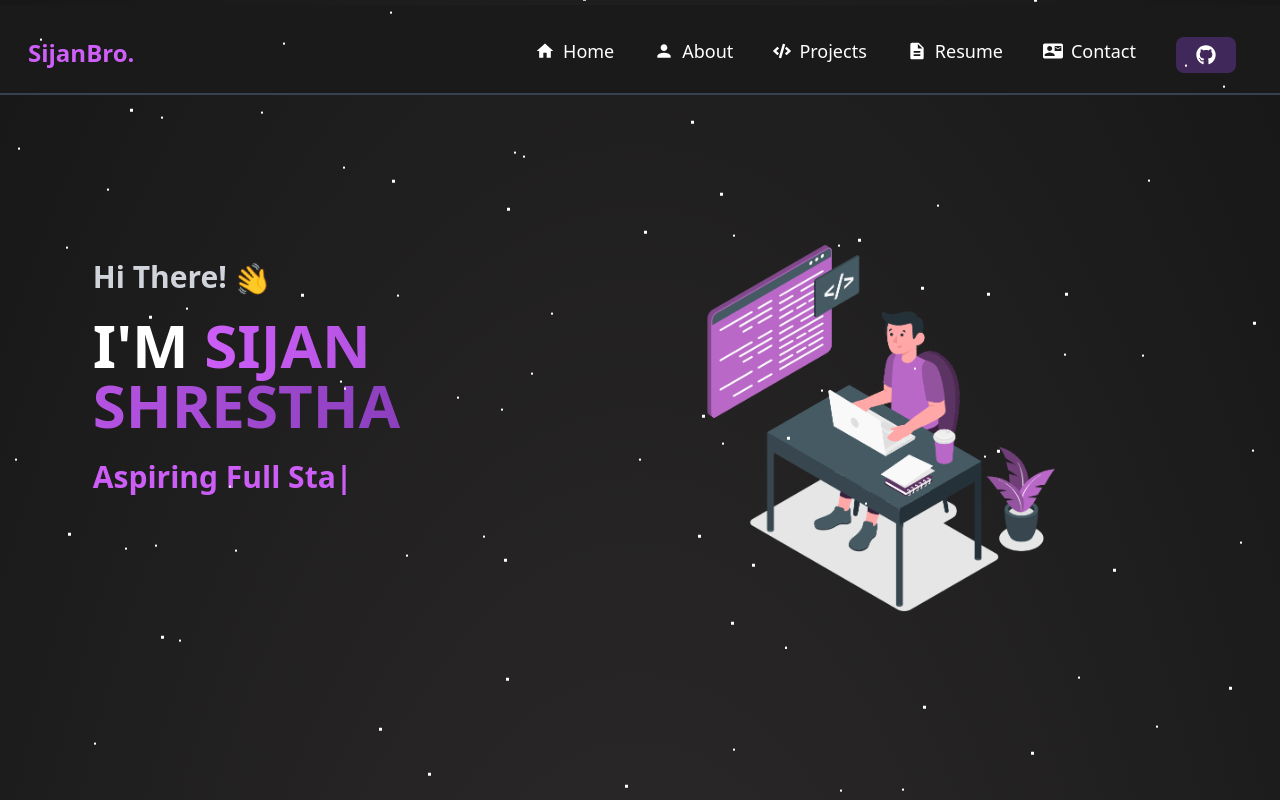
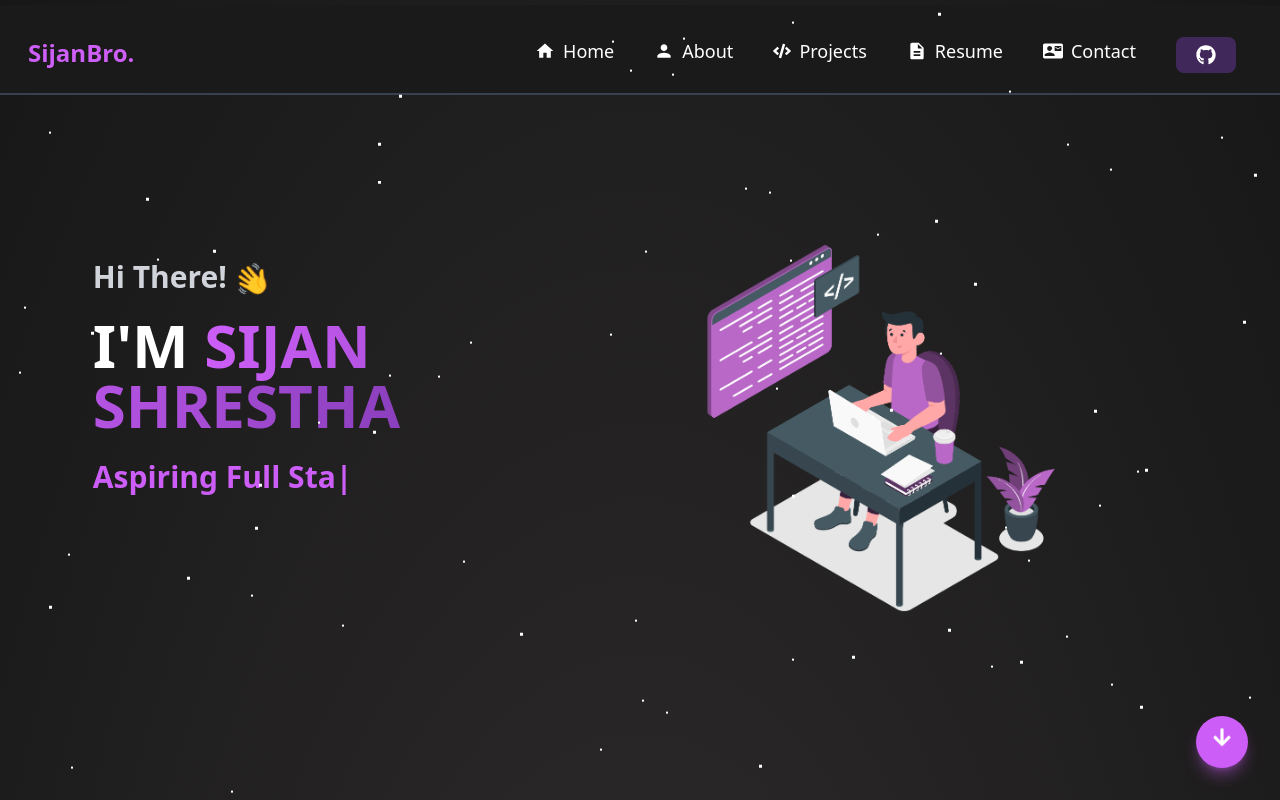
Before and after one commit to sijanbroo/Portfolio, a React (Vite) app: page / in a window 1280 px wide. Shown: the top 800 px of the page. Built offline with nearby package versions, Linux system fonts and the light colour scheme; no server answers.

Commit message:
added scroll button

```diff
--- a/src/App.jsx
+++ b/src/App.jsx
@@ -4,6 +4,7 @@ import Resume from "./components/Resume.jsx";
 import Projects from "./components/Projects.jsx";
 import Home from "./components/Home.jsx";
 import Footer from "./components/Footer.jsx";
+import ScrollButton from "./components/ScrollButton.jsx";
 import { Routes, Route } from "react-router-dom";
 import { ToastContainer } from "react-toastify";
 import "react-toastify/dist/ReactToastify.css";
@@ -29,6 +30,7 @@ function App() {
         </Routes>
       </main>
 
+      <ScrollButton />
       <Footer />
     </div>
   );
--- /dev/null
+++ b/src/components/ScrollButton.jsx
@@ -0,0 +1,69 @@
+import React, { useState, useEffect } from "react";
+import { FaArrowUp, FaArrowDown } from "react-icons/fa";
+
+function ScrollButton() {
+  const [scrollDirection, setScrollDirection] = useState("down");
+  const [visible, setVisible] = useState(true);
+
+  useEffect(() => {
+    const handleScroll = () => {
+      const scrollTop =
+        window.pageYOffset || document.documentElement.scrollTop;
+      const scrollHeight = document.documentElement.scrollHeight;
+      const clientHeight = document.documentElement.clientHeight;
+
+      // Calculate how far user has scrolled (percentage)
+      const scrollPercentage =
+        (scrollTop / (scrollHeight - clientHeight)) * 100;
+
+      // Show up arrow when scrolled past 10%, down arrow otherwise
+      if (scrollPercentage > 10) {
+        setScrollDirection("up");
+      } else {
+        setScrollDirection("down");
+      }
+
+      // Always keep button visible
+      setVisible(true);
+    };
+
+    window.addEventListener("scroll", handleScroll);
+    handleScroll(); // Check initial position
+
+    return () => window.removeEventListener("scroll", handleScroll);
+  }, []);
+
+  const handleClick = () => {
+    if (scrollDirection === "up") {
+      // Scroll to top
+      window.scrollTo({
+        top: 0,
+        behavior: "smooth",
+      });
+    } else {
+      // Scroll down one viewport height
+      window.scrollTo({
+        top: window.pageYOffset + window.innerHeight,
+        behavior: "smooth",
+      });
+    }
+  };
+
+  if (!visible) return null;
+
+  return (
+    <button
+      onClick={handleClick}
+      className="fixed bottom-8 right-8 z-50 p-4 rounded-full bg-[#cc5ef7] text-white shadow-lg shadow-[#cc5ef7]/40 hover:bg-[#b74bdc] hover:shadow-xl hover:shadow-[#cc5ef7]/50 transition-all duration-300 hover:scale-110 active:scale-95 focus:outline-none focus:ring-2 focus:ring-[#cc5ef7]/50 focus:ring-offset-2 focus:ring-offset-gray-900"
+      aria-label={scrollDirection === "up" ? "Scroll to top" : "Scroll down"}
+    >
+      {scrollDirection === "up" ? (
+        <FaArrowUp size={20} className="animate-bounce" />
+      ) : (
+        <FaArrowDown size={20} className="animate-bounce" />
+      )}
+    </button>
+  );
+}
+
+export default ScrollButton;
```
Also changed, not shown: 1 other file (tests, documents, lock files or other folders).
